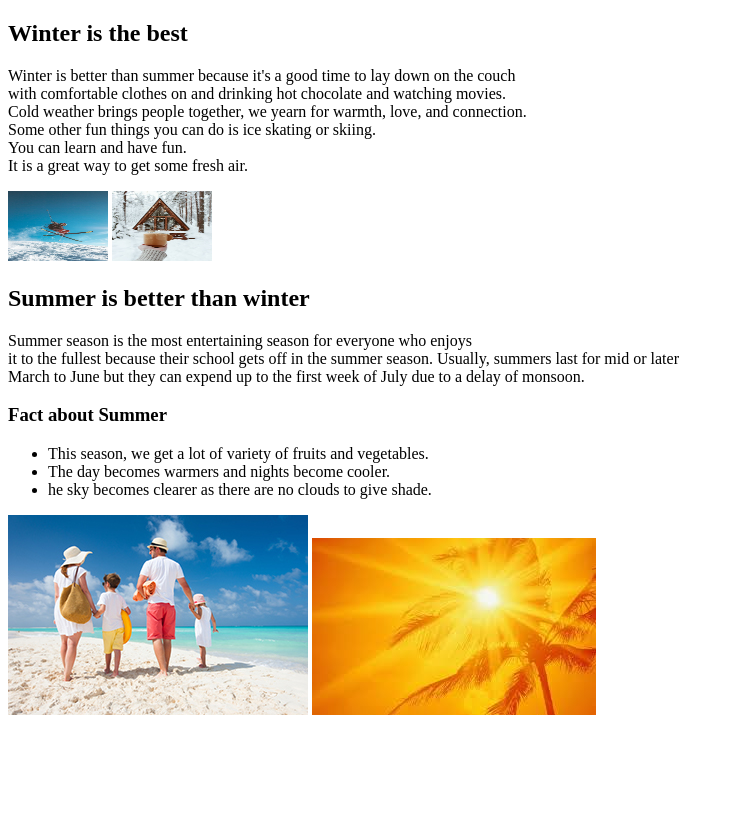
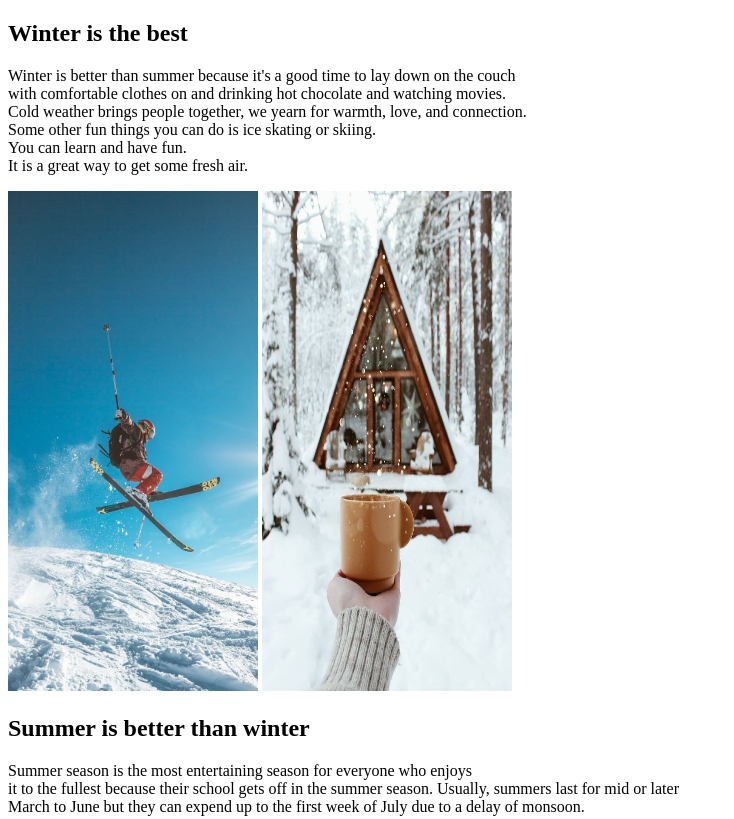
Before and after one commit to neizerjemima/Neizer_J_Akbari_L_Midterm, a plain HTML site: page index.html in a window 1280 px wide. Shown: the top 819 px of the page, without its empty margins (0-734 px from the left). Drawn offline with Linux system fonts and the light colour scheme.

Commit message:
image size changed
image size changed

```diff
--- a/index.html
+++ b/index.html
@@ -15,8 +15,8 @@
     weather brings people together, we yearn for warmth, love, and connection.<br>Some
     other fun things you can do is ice skating or skiing.<br>You can learn and have fun.<br>It
     is a great way to get some fresh air.</p>
-    <img src="img/winter_ski.JPG" width="100" height="70" alt="skiing in the winter">
-    <img src="img/winter_coffee.JPG" width="100" height="70" alt="having coffee in the winter">
+    <img src="img/winter_ski.JPG" width="250" height="500" alt="skiing in the winter">
+    <img src="img/winter_coffee.JPG" width="250" height="500" alt="having coffee in the winter">
  </section>
 
  <section>
```
